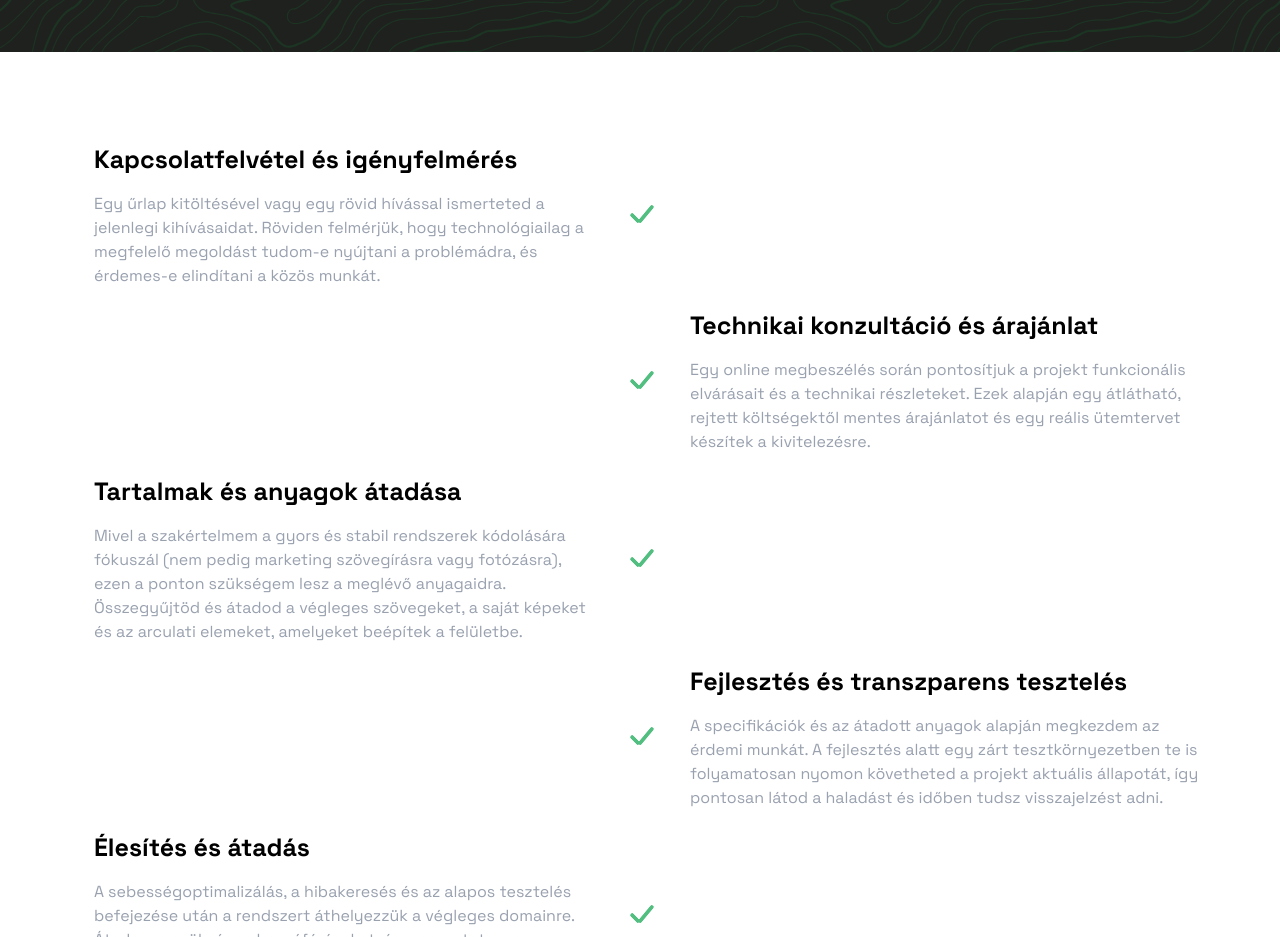
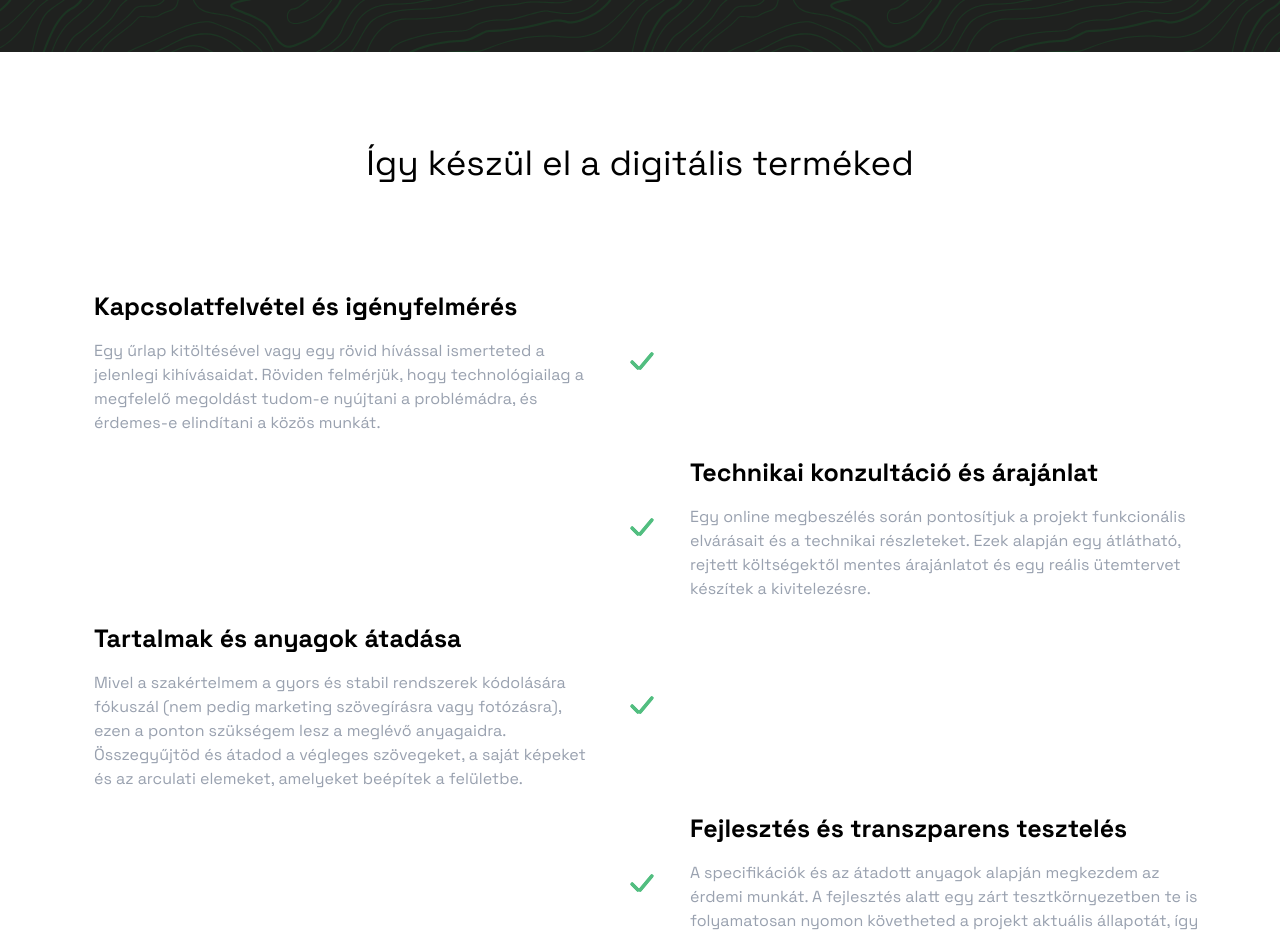
Before and after one commit to Quruzslo/PreferSite, a Next.js app: page / in a window 1280 px wide. Shown: the part 6260-7197 px from the top of the page. Built offline with nearby package versions, Linux system fonts and the light colour scheme.

Commit message:
h2 adva a customer steps-nek

```diff
--- a/components/customerSteps/CustomerSteps.tsx
+++ b/components/customerSteps/CustomerSteps.tsx
@@ -49,7 +49,7 @@ export default function CustomerStepsComp() {
     },
   };
 
-  // 1. Kisebbik szár animációja
+  //  Kisebbik szár animációja
   const shortLineVariants: Variants = {
     hidden: { clipPath: "inset(0% 100% 0% 0%)" },
     visible: {
@@ -62,7 +62,7 @@ export default function CustomerStepsComp() {
     },
   };
 
-  // 2. Hosszabbik szár animációja
+  // Hosszabbik szár animációja
   const longLineVariants: Variants = {
     hidden: { clipPath: "inset(0% 100% 0% 0%)" },
     visible: {
@@ -77,6 +77,7 @@ export default function CustomerStepsComp() {
 
   return (
     <Section className="flex flex-col gap-[25px] my-[50px]">
+      <h2 className="mx-auto my-[35px]">Így készül el a digitális terméked</h2>
       {/* A szülő */}
       <div
         ref={sentryWrapperRef}
```
